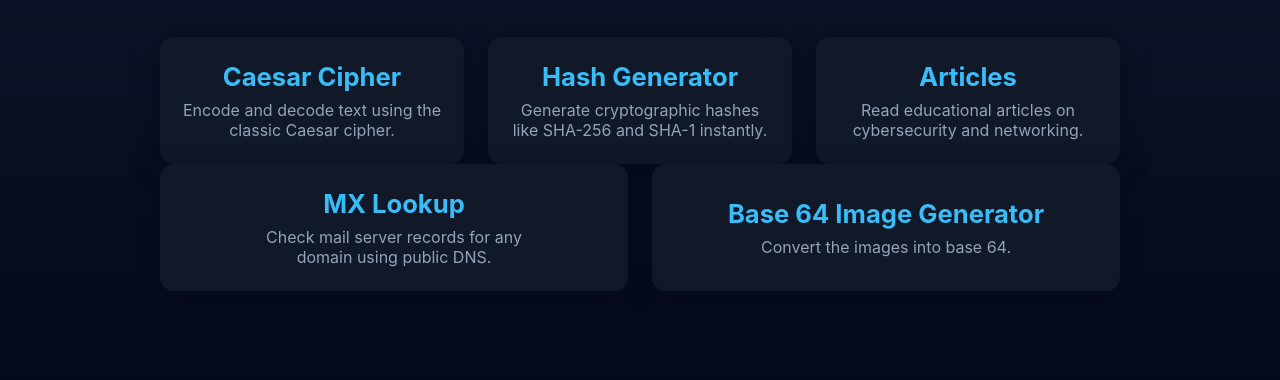
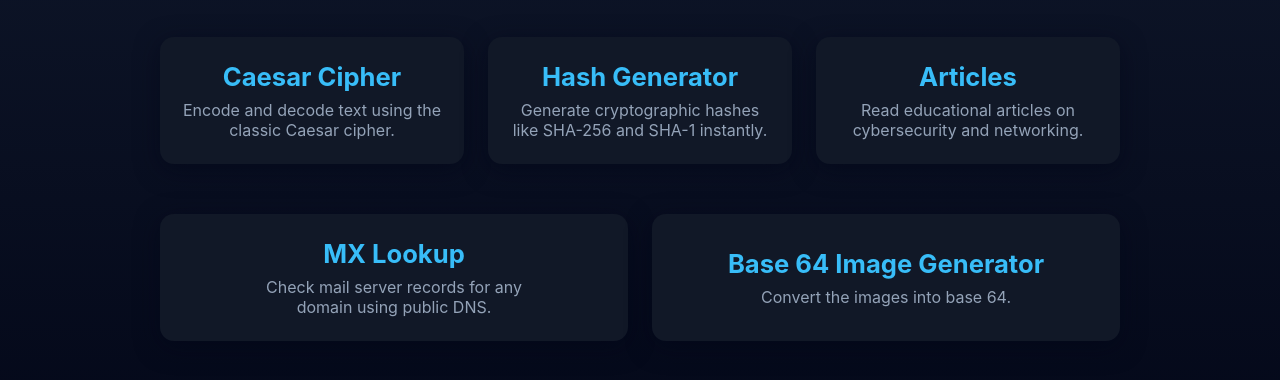
Before and after one commit to HashiniDiss-2002/Play-Lab, a plain HTML site: page index.html in a window 1280 px wide. Shown: the part 174-554 px from the top of the page. Drawn offline with Linux system fonts and the light colour scheme.

Commit message:
Update index.html

```diff
--- a/index.html
+++ b/index.html
@@ -96,7 +96,7 @@
       <p>Read educational articles on cybersecurity and networking.</p>
     </a>
   </div>
-  <div class="grid">
+  <div class="grid" style="padding-top: 50px;">
     <a href="mxlookup.html" class="card" tabindex="0" aria-label="Go to MX Lookup tool">
       <h2>MX Lookup</h2>
       <p>Check mail server records for any domain using public DNS.</p>
```
